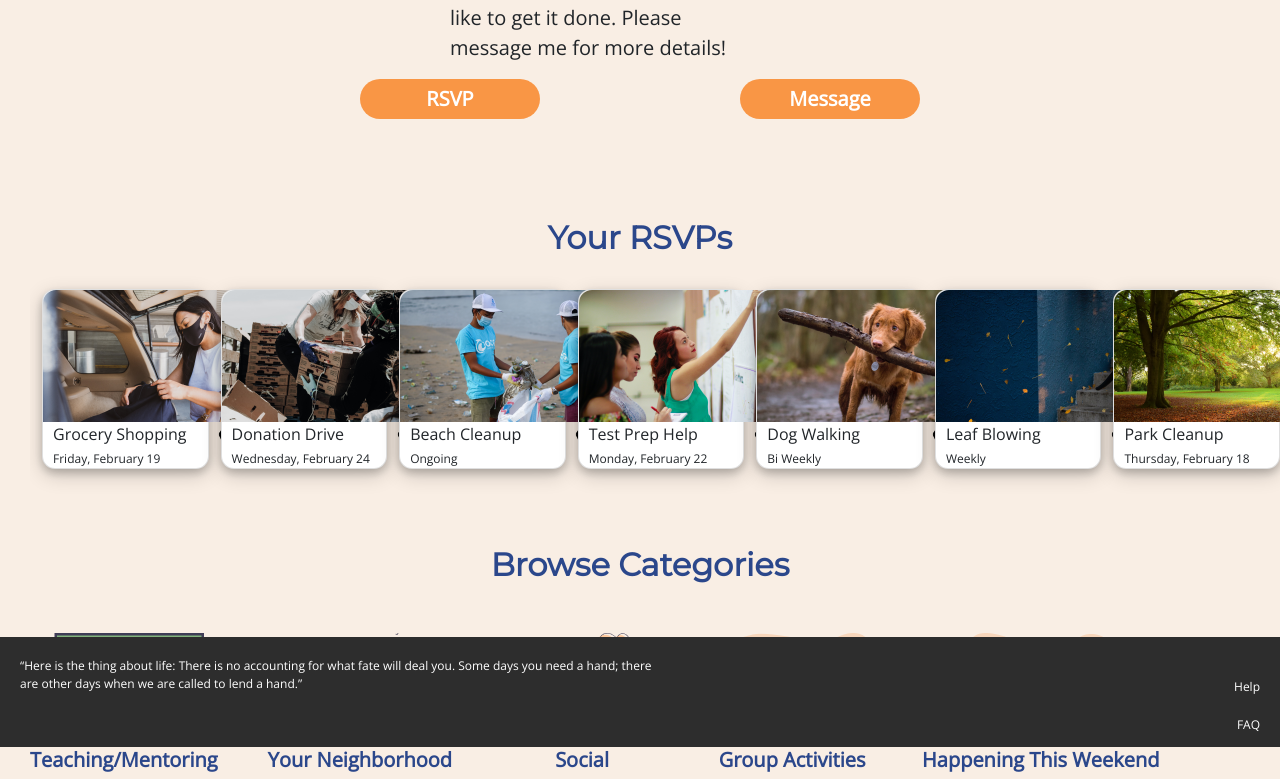
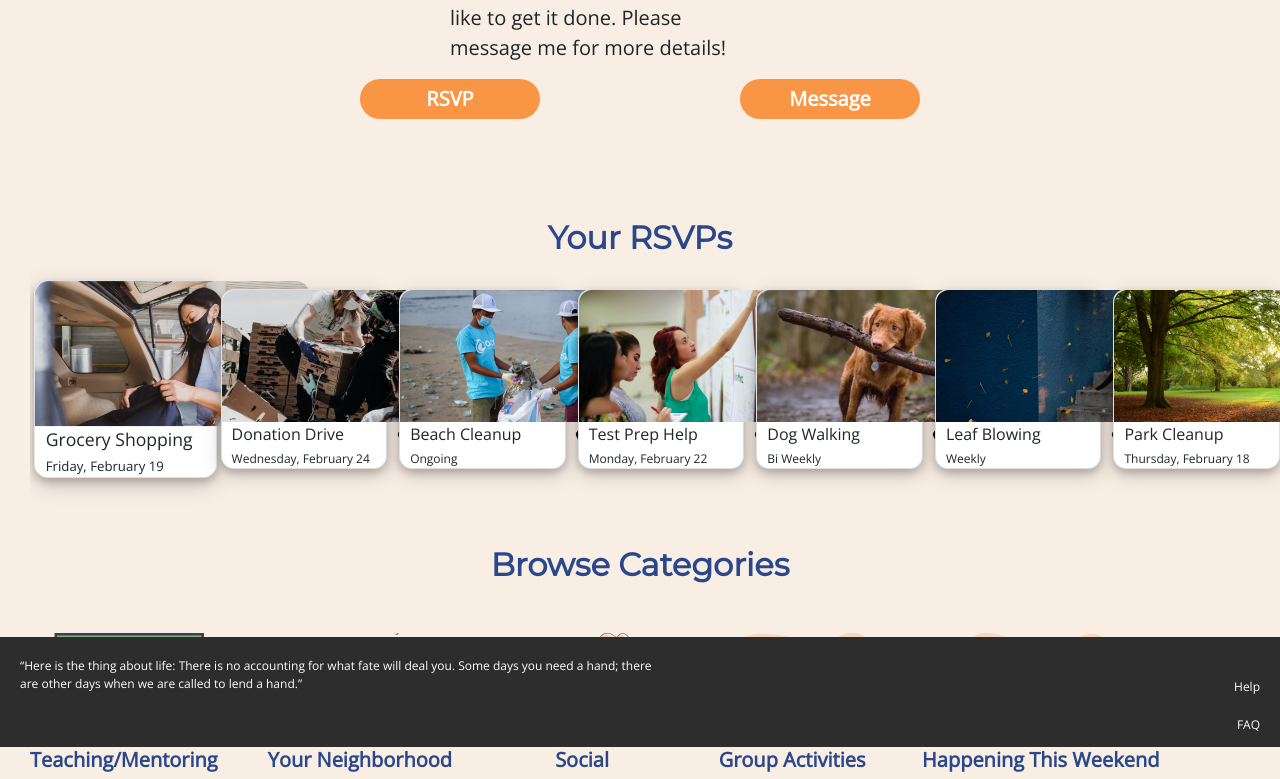
Before and after one commit to KimberleeBush/Volun-Team, a plain HTML site: page html folder/event.html in a window 1280 px wide. In both pictures the pointer is over the element 125 px from the left and 1682 px from the top of the page. Shown: the part 1303-2082 px from the top of the page. Drawn offline with nearby package versions, Linux system fonts and the light colour scheme.

Commit message:
Hover Effects on cards & categories

```diff
--- a/css folder/event.css
+++ b/css folder/event.css
@@ -245,6 +245,13 @@ h1 {
     left: 190px;
     top: -50px;
     font-size: 12px;
+}
+
+.card:hover {
+    cursor: pointer;
+    /* border-style: solid;
+    border-color: #F99645; */
+    transform: scale(1.1, 1.1);
 }
 
 .map {
@@ -555,3 +562,7 @@ a:hover {
     background-color: #FFAB66;
     color: white;
 }
+
+.category:hover {
+    cursor: pointer;
+}
```
